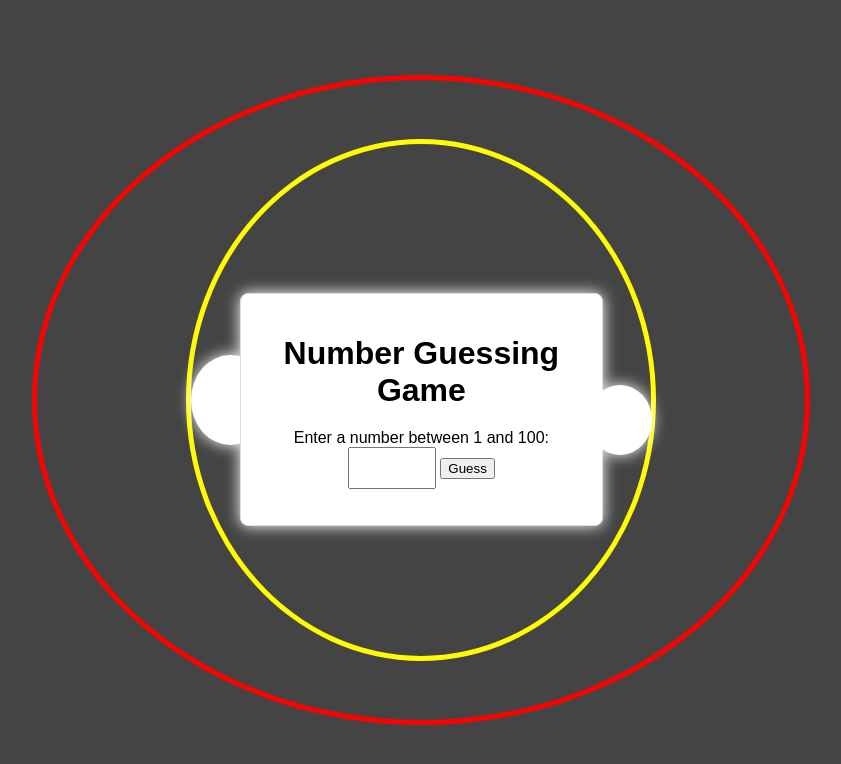
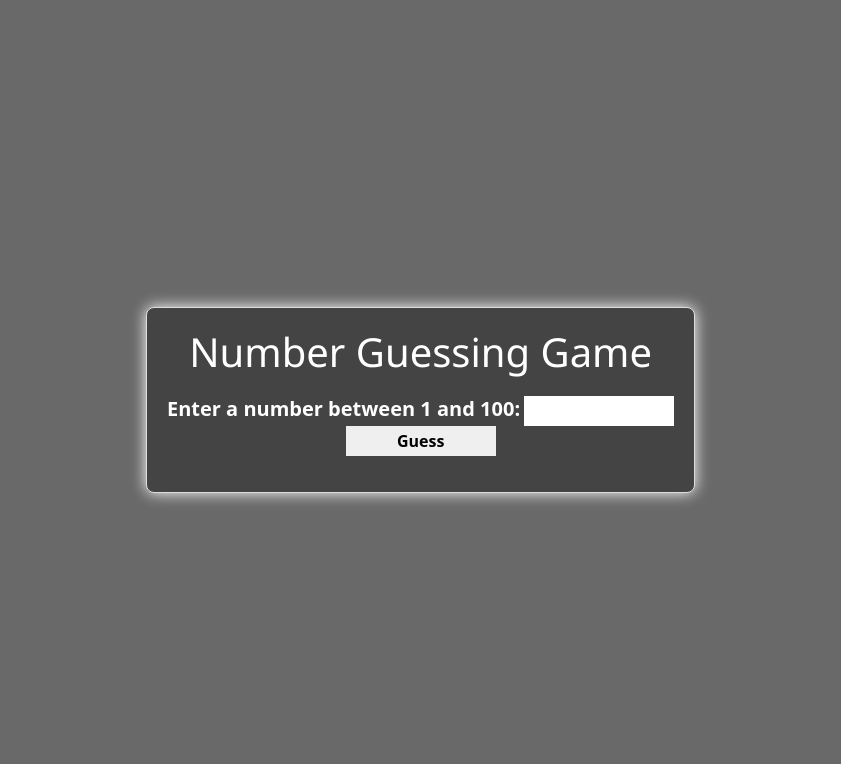
Before and after one commit to AbdWebDeveloper14/numbergusseinggame, a plain HTML site: page index.html in a window 1280 px wide. Shown: the whole page, without its empty margins (219-1060 px from the left). Drawn offline with nearby package versions, Linux system fonts and the light colour scheme.

Commit message:
changings

```diff
--- a/css.css
+++ b/css.css
@@ -1,7 +1,14 @@
 *{
     /* border:1px solid red; */
 }
-
+.main{
+    align-items: center;
+    justify-content: center;
+    display: flex;
+    height: 100%;
+    width: 100%;
+    background-color: rgb(105, 105, 105);
+}
 body {
     font-family: Arial, sans-serif;
     display: flex;
@@ -13,12 +20,13 @@ body {
     cursor: pointer;
 }
 
-.container {
+.width-control{
     text-align: center;
     border: 1px solid #ddd;
     padding: 20px;
-    background-color: #fff;
+    background-color: rgb(68, 68, 68);
     border-radius: 8px;
+    width: 400px;
 }
 
 h1 {
@@ -39,52 +47,44 @@ input {
 }
 .content{
     box-shadow: 0px 0px 15px white;
+    height: auto;
+    width: auto;
 }
-.circel{
-    height: 50px;
-    width: 50px;
-    border-radius: 50%;
-    background-color: white;
-    border: 0px;
+.white{
+    color: white;
+    font-family: 'Segoe UI', Tahoma, Geneva, Verdana, sans-serif;
+    font-size: 40px;
+}
+.label{
+    color: white;
+    font-weight: 700;
+     font-size: 20px;
+}
+.label:hover{
+    color : gray;
+    transition: 0.5s;
+}
+.button{
+    height: 30px;
+    width: 150px;
+    border: none;
+    outline: none;
+    color: black;
+    font-weight: 700;
 
 }
-.data{
-    margin-left: -30px;
-    margin-top: 20px;
+.button:hover{
+    color: white;
+    cursor: pointer;
+    transition: 0.5s;
+    background-color: black;
 }
-.circle1{
+.input{
     height: 30px;
-    width: 30px;
-    border-radius: 50%;
+    width: 150px;
     border: none;
-    margin-top: 40px;
-    margin-left: -15px;
+    outline: none;
+    color: black;
+font-family: 'Franklin Gothic Medium', 'Arial Narrow', Arial, sans-serif;
+font-weight: bolder;
 }
-.main{
-    font-family: Arial, sans-serif;
-    display: flex;
-    justify-content: center;
-    align-items: center;
-    height: 100vh;
-    background-color: rgb(68, 68, 68);
-    margin: 0;
-    cursor: pointer;
-border: 5px solid red;
-height: 80%;
-width: 60%;
-border-radius: 50%;
-}
-.main1{
-    font-family: Arial, sans-serif;
-    display: flex;
-    justify-content: center;
-    align-items: center;
-    height: 100vh;
-    background-color: rgb(68, 68, 68);
-    margin: 0;
-    cursor: pointer;
-border: 5px solid rgb(255, 251, 0);
-height: 80%;
-width: 60%;
-border-radius: 50%;
-}
--- a/index.html
+++ b/index.html
@@ -7,26 +7,21 @@
     <link rel="stylesheet" href="css.css">
     <link href="https://unpkg.com/aos@2.3.1/dist/aos.css" rel="stylesheet" >
     <link rel="shortcut icon" href="DALLE2024-08-2511.31.18-Afuturistichigh-techcomputerwithadvancedfeatures.Thedesignissleekwithathinultra-modernmonitorthathasaholographicinterface.The-ezgif.com-webp-to-jpg-converter.jpg" type="image/x-icon">
+    <link href="https://cdn.jsdelivr.net/npm/bootstrap@5.0.2/dist/css/bootstrap.min.css" rel="stylesheet" integrity="sha384-EVSTQN3/azprG1Anm3QDgpJLIm9Nao0Yz1ztcQTwFspd3yD65VohhpuuCOmLASjC" crossorigin="anonymous">
 </head>
 <body>
     <div class="container-fluid main">
-<div class="container-fluid main1">
-
-    <div class="container circel content ms-0 ms-lg-5" data-aos="zoom-in-up">
-    </div>
-    <div class="container content data" data-aos="zoom-in-up" data-aos="zoom-in-down">
-        <h1>Number Guessing Game</h1>
+    <div class=" width-control content data" data-aos="zoom-in-up" data-aos="zoom-in-down">
+        <h1 class="white">Number Guessing Game</h1>
         <form id="guessForm">
-            <label for="guess">Enter a number between 1 and 100:</label>
-            <input type="number" id="guess" name="guess" min="1" max="100" required>
-            <button type="submit">Guess</button>
+            <label for="guess" class="label">Enter a number between 1 and 100:</label>
+            <input type="number" id="guess" name="guess" min="1" max="100" required class="input  mb-2 mb-lg-0"> <br>
+            <button type="submit" class="button">Guess</button>
         </form>
         <p id="message"></p>
         <button id="resetButton" style="display: none;">Play Again</button>
     </div>
-    <div class="container circle1 content" data-aos="zoom-in-up">
-    </div>
-</div>
+
 </div>
     <script src="java.js"></script>
     <script src="https://unpkg.com/aos@2.3.1/dist/aos.js"></script>
```
